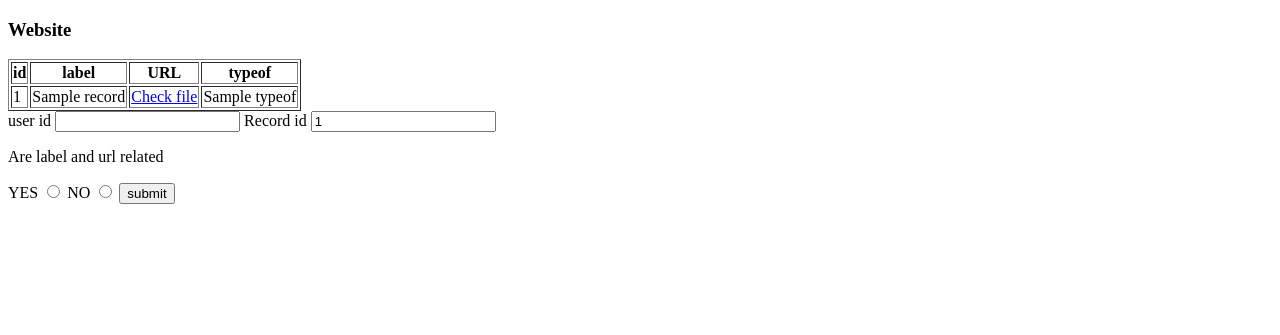
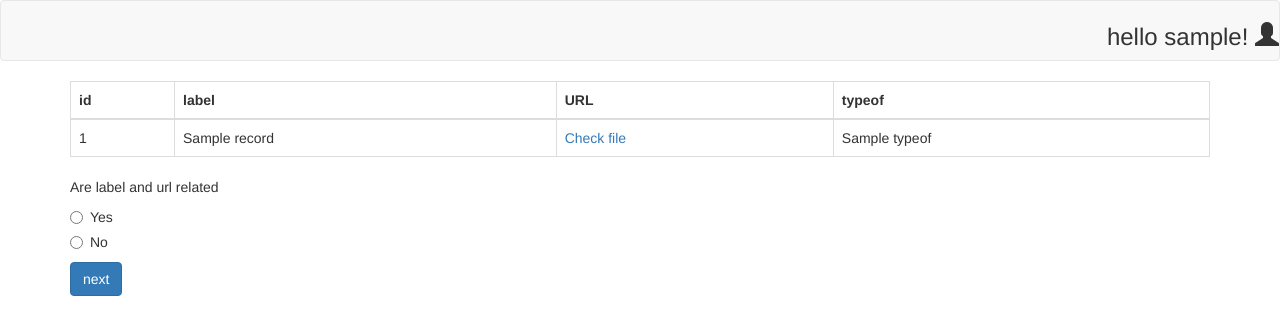
Before and after one commit to likhitha04/ui-code, a Python web app: template templates/site.html in a window 1280 px wide. Shown: the top 335 px of the page. Run offline with Jinja, Linux system fonts and the light colour scheme; the template is opened without the code that fills it: most values are stand-ins (such as "Sample title", 1, 10 or a date in 2020); some libraries are stand-ins or nearby versions.

Commit message:
Update site.html

```diff
--- a/templates/site.html
+++ b/templates/site.html
@@ -1,11 +1,23 @@
-<!DOCTYPE html>
-<html lang = "en">
-   <head></head>
-   <body>
+{% extends "bootstrap/base.html" %}
+{% block title %}my site{% endblock %}
+{% block navbar %}
+<nav class="navbar navbar-default">
+    <div class="container-fluid">
+  <div class ="navbar-header">
+  </div>
+  <ul class="nav navbar-nav navbar-right">
+     <li><h3>hello {{ some.username }}! <span class="glyphicon glyphicon-user"></span></h3></li>
 
-      <h3>Website</h3>
+  </ul>
+  </div>
+</div>
+</nav>
+{% endblock %}
+{% block html_attribs %} lang="en"{% endblock %}
 
-      <table border =1>
+  {% block content %}
+  <div class="container">
+      <table class="table table-bordered">
          <thead>
             <tr>
                <th>id</th>
@@ -20,26 +32,25 @@
                   <td>{{ records.id }}</td>
                   <td>{{ records.label }}</td>
                   <td><a href="{{records.url}}">Check file</td>
-                    <td>{{ records.typeof}}</td>
+                  <td>{{ records.typeof}}</td>
                </tr>
          </tbody>
       </table>
 
-      <form action = "{{ url_for('final',user=user) }}"  method = "POST">
-          <label for="f">user id</label>
-        <input type="integer" name="pq" id="f"  value="{{user}}" >
- <label for="fileno">Record id</label>
-        <input type="integer" name="pid" id="fileno" value="{{records.id}}">
-         <p>Are label and url related</p>
-
-            <label for="a">YES</label>
-            <input name="ans" id="a" type="radio" value="yes">
-             <label for="b">NO</label>
-            <input name="ans" id="b" type="radio" value="no">
+      <form action = "{{ url_for('final',user=user,rid=records.id) }}"  method = "POST">
 
 
-        <input type = "submit" value = "submit" >
-      </form>
+          <p>Are label and url related</p>
+          <div class="radio">
+              <label><input type="radio" name="ans" value="yes" >Yes</label>
+          </div>
+          <div class="radio">
+              <label><input type="radio" name="ans" value="no" >No</label>
+          </div>
 
-   </body>
-</html>
+         <input type = "submit" class="btn btn-primary" value = "next" >
+       </form>
+
+    </div>
+
+   {% endblock %}
```
